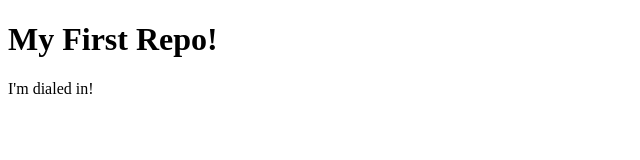
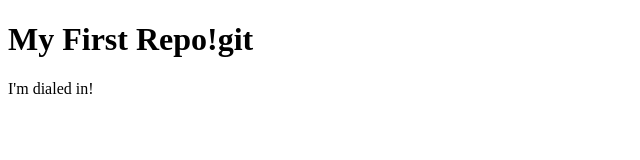
Before and after one commit to brianjrussell79/first-repository, a plain HTML site: page index.html in a window 1280 px wide. Shown: the full height of the page, 0-640 px from the left. Drawn offline with Linux system fonts and the light colour scheme.

```diff
--- a/index.html
+++ b/index.html
@@ -6,7 +6,7 @@
   <title>Document</title>
 </head>
 <body>
-  <h1>My First Repo!</h1>
+  <h1>My First Repo!git</h1>
   <p>I'm dialed in!</p>
 
 
```
